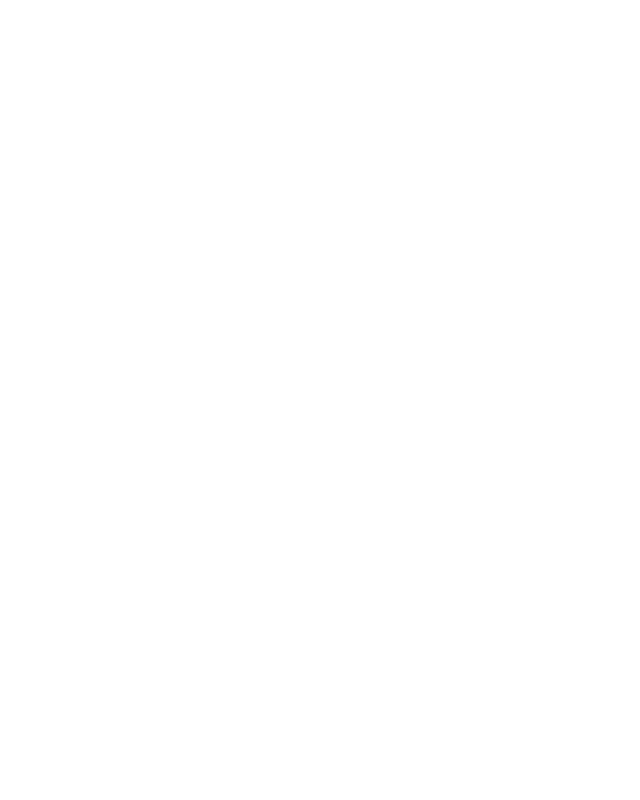
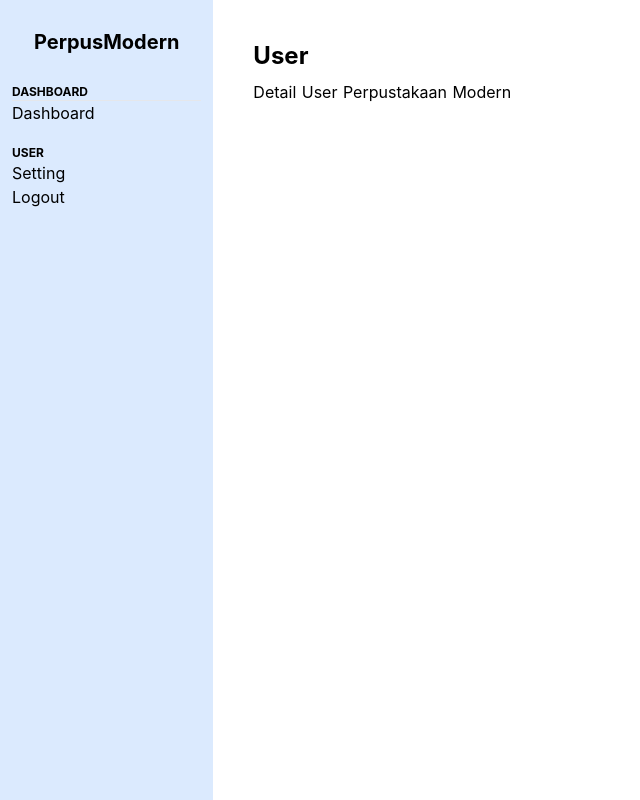
Before and after one commit to raflidev/perpustakaan-modern-fe, a Nuxt app: page /admin/user in a window 1280 px wide. Before the commit this address had no page. Shown: the whole page, without its empty margins (0-640 px from the left). Built offline with nearby package versions, Linux system fonts and the light colour scheme; what vue-qrcode-reader, vue-sweetalert2 would draw is missing.

Commit message:
adding page in admin

```diff
--- a/components/Navbar.vue
+++ b/components/Navbar.vue
@@ -8,7 +8,7 @@
     <div class="space-x-5 flex items-center" v-else>
       <div class="text-lg">Selamat datang, <span class="font-medium">{{ (user.full_name == null) ? user.username : user.full_name }}</span></div>
       <router-link to="/admin" class="bg-blue-800 px-4 py-2 rounded font-bold">Admin</router-link>
-      <button class="bg-blue-800 px-4 py-2 rounded font-bold" @click="tryLogout">Logout</button>
+      <router-link to="/logout" class="bg-blue-800 px-4 py-2 rounded font-bold">Logout</router-link>
     </div>
 </div>
 </template>
@@ -18,16 +18,6 @@ export default {
 data(){
   return {
     user: []
-  }
-},
-methods: {
-  tryLogout(){
-    if(typeof window !== 'undefined'){
-      localStorage.removeItem('user_perpus');
-      this.$router.push("/logout")
-      // bikin logout page
-      // push lagi
-    }
   }
 },
 created(){
--- /dev/null
+++ b/components/Sidebar.vue
@@ -0,0 +1,51 @@
+<template>
+   <div class="w-1/6 bg-blue-100 h-screen">
+        <h1 class="text-center font-bold text-xl my-7">PerpusModern</h1>
+        <div class="px-3">
+          <div class="flex flex-col my-5 divide-y">
+            <span class="text-xs font-bold">DASHBOARD</span>
+            <router-link to="/admin" exact-active-class="active">Dashboard</router-link>
+          </div>
+          <!-- Petugas -->
+          <div v-show="user.role" class="flex flex-col my-5">
+            <span class="text-xs font-bold">ADMIN</span>
+            <router-link to="/admin/user" exact-active-class="active">User</router-link>
+            <router-link to="/admin/pinjam" exact-active-class="active">Pinjam Buku</router-link>
+            <router-link to="/admin/pengembalian" exact-active-class="active">Pengembalian</router-link>
+          </div>
+          <!-- User -->
+
+          <div class="flex flex-col my-5">
+            <span class="text-xs font-bold">USER</span>
+            <router-link to="/admin/setting">Setting</router-link>
+            <router-link to="/logout">Logout</router-link>
+          </div>
+        </div>
+      </div>
+</template>
+
+<script>
+export default {
+data(){
+    return {
+        user: {}
+    }
+},
+async created() {
+    if(typeof window !== 'undefined'){
+    const local = localStorage.getItem('user_perpus');
+    if(local !== null) {
+      const data = JSON.parse(local)
+      this.user = data[0];
+    }
+  }
+  }
+}
+</script>
+
+<style>
+.active {
+  color: #2563EB;
+  font-weight: 700;
+}
+</style>
--- a/package.json
+++ b/package.json
@@ -11,9 +11,7 @@
   "dependencies": {
     "@nuxtjs/axios": "^5.13.1",
     "core-js": "^3.9.1",
-    "countdown": "^2.6.0",
     "moment": "^2.29.1",
-    "moment-countdown": "^0.0.3",
     "nuxt": "^2.15.3",
     "vue-qrcode": "^0.3.5",
     "vue-qrcode-reader": "^3.0.0",
--- a/pages/admin/index.vue
+++ b/pages/admin/index.vue
@@ -1,16 +1,6 @@
 <template>
   <div class="flex">
-      <div class="w-1/6 bg-blue-100 h-screen">
-        <h1 class="text-center font-bold text-xl my-7">PerpusModern</h1>
-        <div class="px-3 flex flex-col">
-          <router-link to="/">Dashboard</router-link>
-          <!-- Petugas -->
-          <router-link to="/">User</router-link>
-          <router-link to="/">Pengembalian</router-link>
-          <!-- User -->
-          <router-link to="/">Setting</router-link>
-        </div>
-      </div>
+      <Sidebar/>
       <div class="w-5/6 h-screen">
         <div class="p-10">
           <div class="space-y-2 mb-6">
@@ -19,7 +9,10 @@
             </h1>
             <p>Detail Buku-Buku Yang Dipinjam</p>
           </div>
-          <div>
+          <div v-if="buku.length == 0" class="bg-red-400 rounded p-4 text-white">
+            Library anda kosong, silakan pinjam buku
+          </div>
+          <div v-else>
             <div class="grid grid-cols-3 gap-4">
               <div class="bg-blue-100 p-4 rounded divide-y divide-black" v-for="(buku, index) in buku" :key="buku.index">
                 <div class="pb-4">
@@ -53,7 +46,6 @@
 </template>
 
 <script>
-import "moment-countdown"
 import moment from 'moment'
 export default {
   name: "admin",
@@ -76,14 +68,12 @@ export default {
     const local = localStorage.getItem('user_perpus');
     if(local !== null) {
       const data = JSON.parse(local)
-      console.log(data[0]);
       const dataBuku = await this.$axios.$get(`http://localhost:4000/api/borrow/user/${data[0]._id}`)
       this.dataBuku = dataBuku
       dataBuku.map(async (x) => {
         const buku = await this.$axios.$get(`http://localhost:4000/api/book/${x.book_id}`)
         this.buku.push(buku)
       })
-      // this.buku = buku
     }
   }
   }
--- /dev/null
+++ b/pages/admin/user.vue
@@ -0,0 +1,25 @@
+<template>
+  <div class="flex">
+      <Sidebar/>
+      <div class="w-5/6 h-screen">
+         <div class="p-10">
+            <div class="space-y-2 mb-6">
+            <h1 class="font-bold text-2xl">
+              User
+            </h1>
+            <p>Detail User Perpustakaan Modern</p>
+          </div>
+         </div>
+      </div>
+  </div>
+</template>
+
+<script>
+export default {
+
+}
+</script>
+
+<style>
+
+</style>
--- a/pages/logout.vue
+++ b/pages/logout.vue
@@ -8,10 +8,15 @@ export default {
 name: "logout",
 created(){
     if(typeof window !== 'undefined'){
-        this.$swal.fire('Anda Berhasil Logout', '', 'success')
-        setTimeout(() => {
-            this.$router.push('/');
-        }, 500);
+        localStorage.removeItem('user_perpus');
+        if (localStorage.getItem('user_perpus') == null) {
+            this.$swal.fire('Anda Berhasil Logout', '', 'success')
+            setTimeout(() => {
+                this.$router.push('/');
+            }, 500);
+        }else {
+            this.$swal.fire('Anda Gagal Logout', '', 'error')
+        }
     }
 }
 }
```
Also changed, not shown: pages/admin/pinjam.vue (renamed from pages/qr.vue), 1 other file (tests, documents, lock files or other folders).
